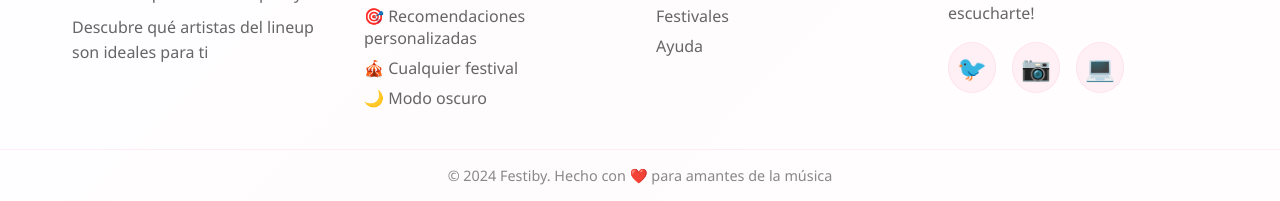
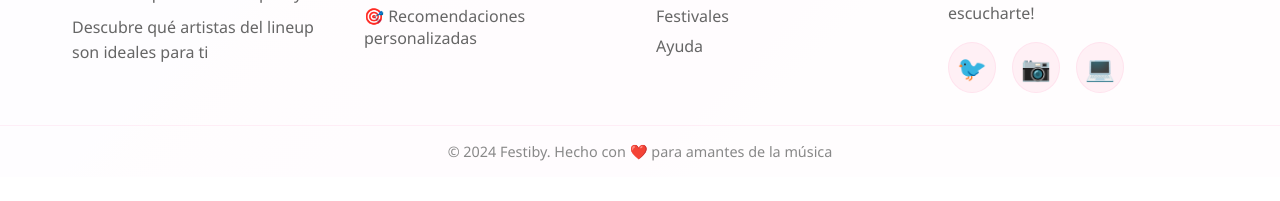
Before and after one commit to cantsbee/lean-af, a website built with Vite: page index.html in a window 1280 px wide. Shown: the part 1403-1604 px from the top of the page. After the commit the page ends 1580 px from the top, so only its background shows below. Built offline with nearby package versions, Linux system fonts and the light colour scheme.

Commit message:
Update index.html

```diff
--- a/index.html
+++ b/index.html
@@ -106,8 +106,8 @@ Dua Lipa"></textarea>
                 <ul>
                     <li>🎧 Análisis de Spotify</li>
                     <li>🎯 Recomendaciones personalizadas</li>
-                    <li>🎪 Cualquier festival</li>
-                    <li>🌙 Modo oscuro</li>
+
+
                 </ul>
             </div>
 
```
